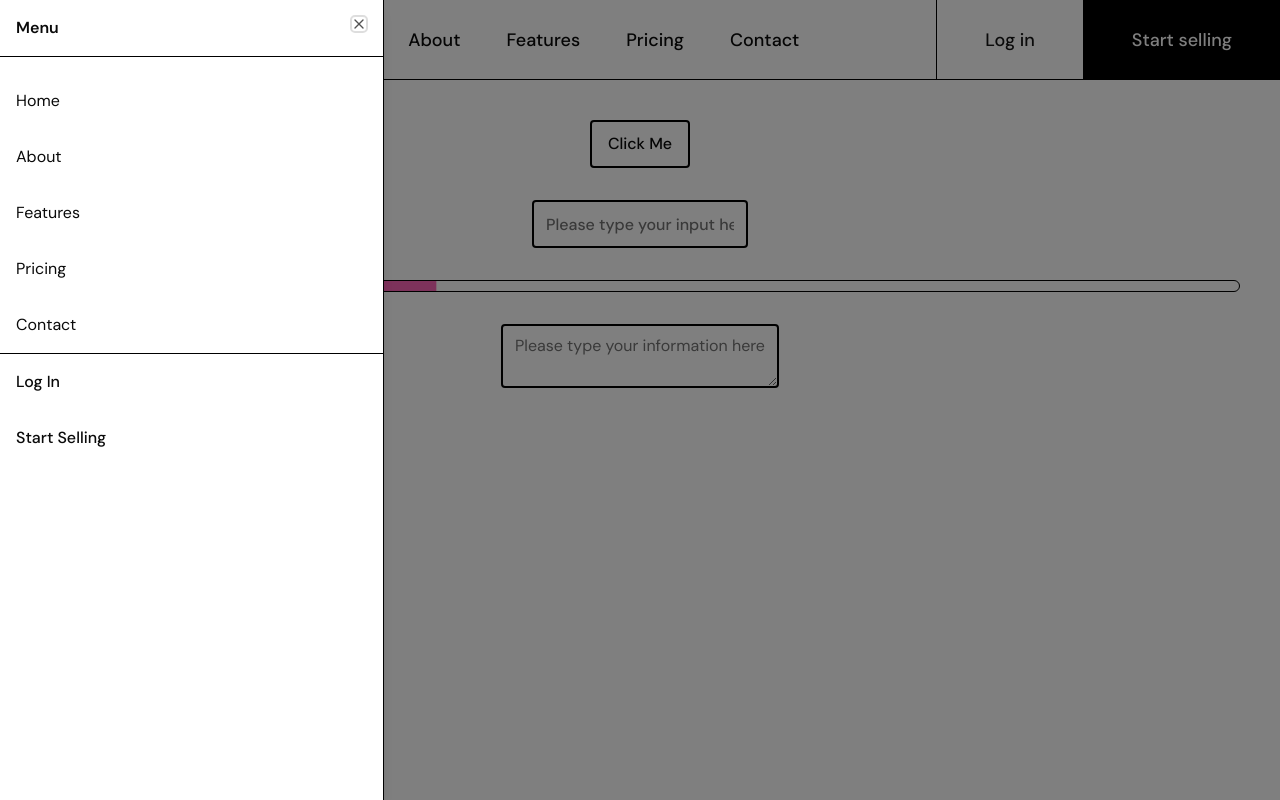
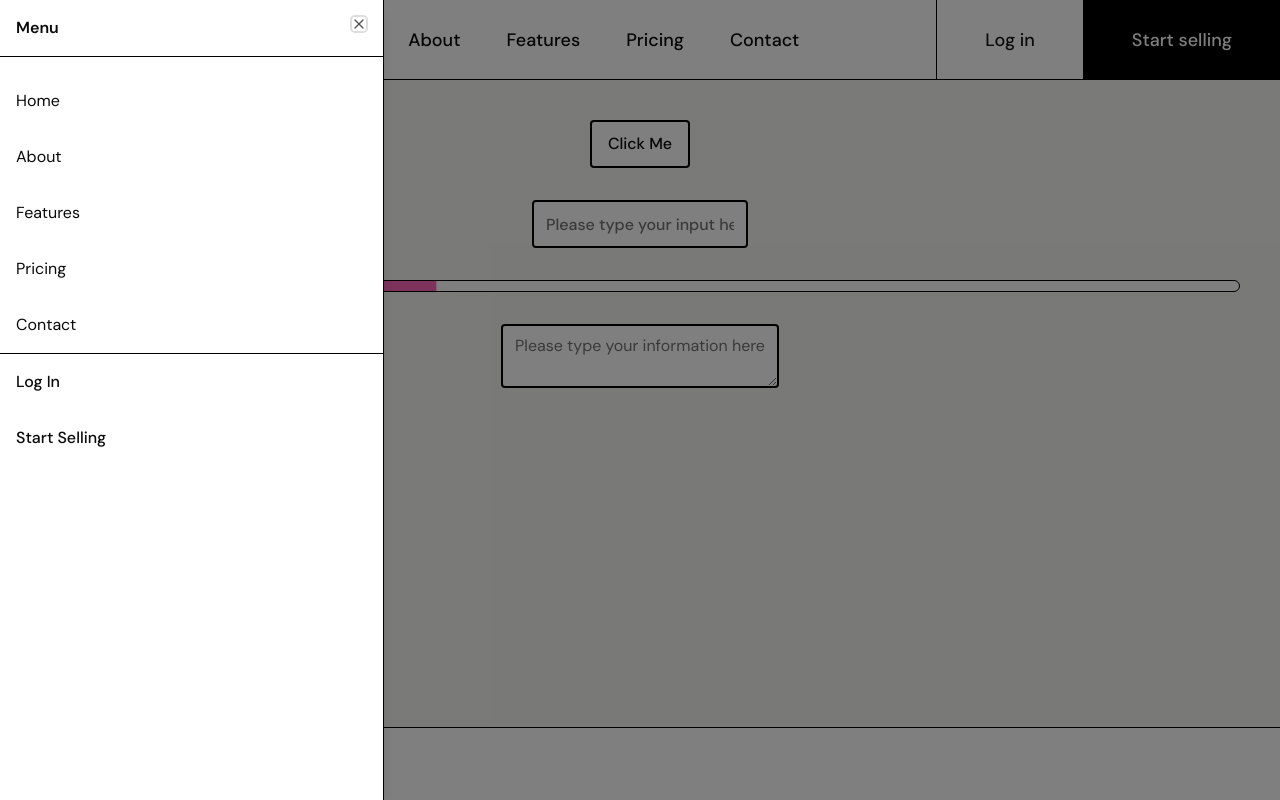
Before and after one commit to Elham-EN/dabro-multi-tenant-ecommerce, a Next.js app: page / in a window 1280 px wide. Built offline with nearby package versions, Linux system fonts and the light colour scheme.

Commit message:
added footer to the layout & fix component ui style issue

```diff
--- /dev/null
+++ b/src/app/(home)/_components/Footer.tsx
@@ -0,0 +1,11 @@
+import React from "react";
+
+export default function Footer() {
+  return (
+    <footer className="flex justify-between p-6 font-medium border-t">
+      <div className="flex items-center gap-2">
+        <p>Dabro, Inc.</p>
+      </div>
+    </footer>
+  );
+}
--- a/src/app/(home)/layout.tsx
+++ b/src/app/(home)/layout.tsx
@@ -1,5 +1,6 @@
 import React from "react";
 import Navbar from "./_components/Navbar";
+import Footer from "./_components/Footer";
 
 interface LayoutProps {
   children: React.ReactNode;
@@ -9,7 +10,8 @@
   return (
     <div className="flex flex-col min-h-screen">
       <Navbar />
-      {children}
+      <div className="flex-1 bg-[#f4f4f0]">{children}</div>
+      <Footer />
     </div>
   );
 }
--- a/src/components/ui/progress.tsx
+++ b/src/components/ui/progress.tsx
@@ -16,7 +16,7 @@
       className={cn(
         "relative h-3 w-full overflow-hidden rounded-full",
         //Modify classes
-        "border bg-transparent",
+        "border bg-white",
         className
       )}
       {...props}
--- a/src/components/ui/textarea.tsx
+++ b/src/components/ui/textarea.tsx
@@ -7,9 +7,9 @@
     <textarea
       data-slot="textarea"
       className={cn(
-        "border-input placeholder:text-muted-foreground focus-visible:border-ring focus-visible:ring-ring/50 aria-invalid:ring-destructive/20 dark:aria-invalid:ring-destructive/40 aria-invalid:border-destructive dark:bg-input/30 flex field-sizing-content min-h-16 w-full rounded-sm border-2 bg-transparent px-3 py-2 text-base transition-[color,box-shadow] outline-none focus-visible:ring-[3px] disabled:cursor-not-allowed disabled:opacity-50",
+        "border-input placeholder:text-muted-foreground focus-visible:border-ring focus-visible:ring-ring/50 aria-invalid:ring-destructive/20 dark:aria-invalid:ring-destructive/40 aria-invalid:border-destructive dark:bg-input/30 flex field-sizing-content min-h-16 w-full rounded-sm border-2 px-3 py-2 text-base transition-[color,box-shadow] outline-none focus-visible:ring-[3px] disabled:cursor-not-allowed disabled:opacity-50",
         // Modify classes
-        "md:text-base",
+        "md:text-base bg-white",
         className
       )}
       {...props}
```
